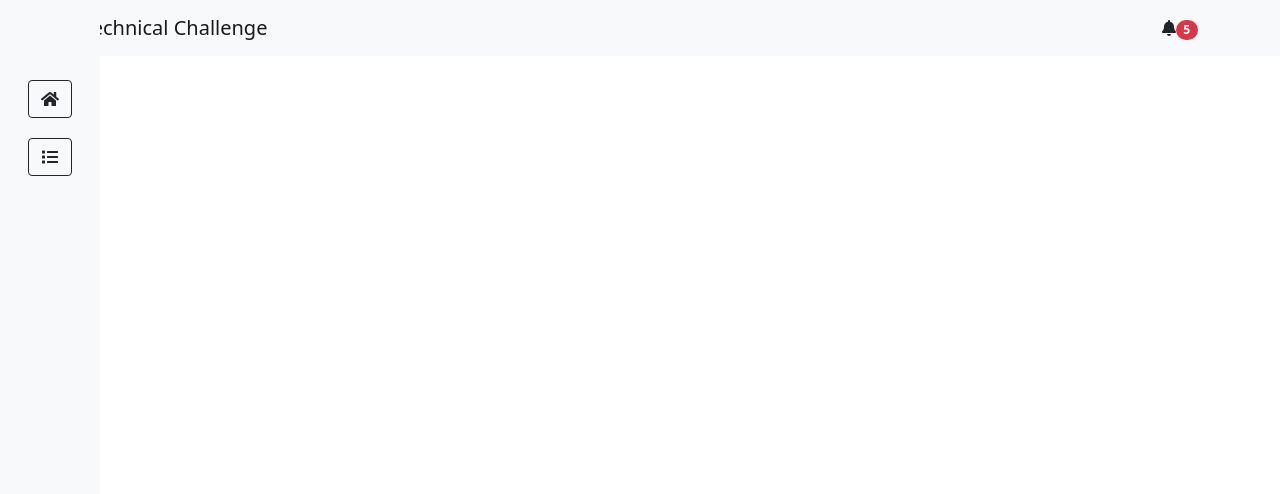
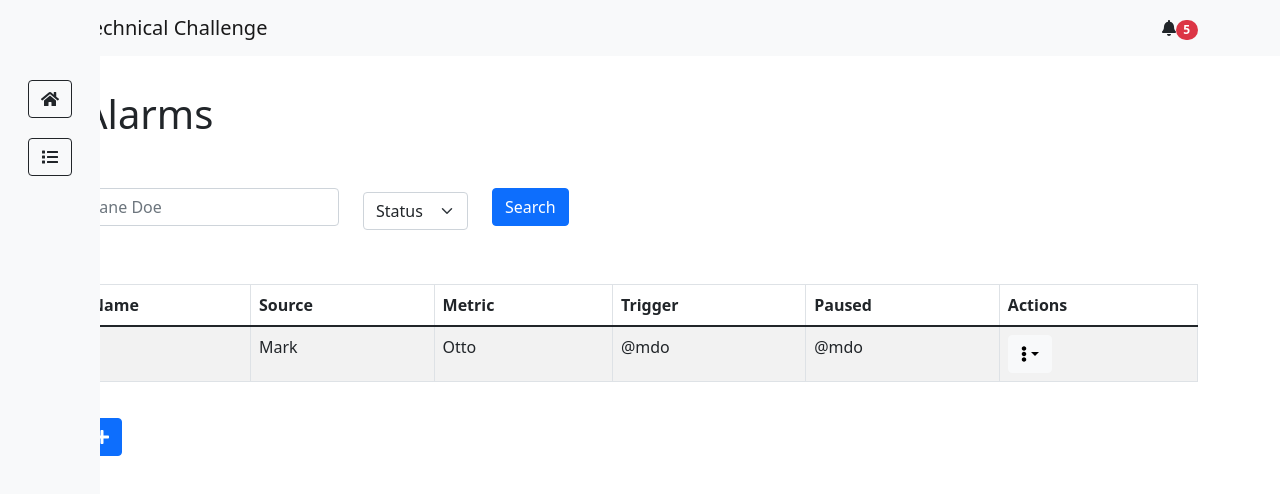
Before and after one commit to stellaasteinfeld/front-techCh, a React (Create React App) app in the folder demo-app/: page /alarms in a window 1280 px wide. Shown: the top 494 px of the page. Built offline with nearby package versions, Linux system fonts and the light colour scheme.

Commit message:
implementation of alarms landing

```diff
--- a/demo-app/src/views/AlarmsListing/AlarmsListing.js
+++ b/demo-app/src/views/AlarmsListing/AlarmsListing.js
@@ -1,5 +1,113 @@
-import React from "react";
+import React, {useState} from "react";
+
+import { FontAwesomeIcon } from '@fortawesome/react-fontawesome';
+import { faEllipsisV, faPlus } from '@fortawesome/free-solid-svg-icons';
+import Container from "react-bootstrap/Container";
+import Row from "react-bootstrap/Row";
+import Col from 'react-bootstrap/Col';
+import Form from 'react-bootstrap/Form';
+import Button from "react-bootstrap/Button";
+import Table from "react-bootstrap/Table";
+import Dropdown from "react-bootstrap/Dropdown";
+import Modal from "react-bootstrap/Modal";
+
+
+import './AlarmsListing.scss';
 
 export default function AlarmsListing() {
-    return <h2>Alarms</h2>;
+    const [show, setShow] = useState(false);
+
+    const handleClose = () => setShow(false);
+    const handleShow = () => setShow(true);
+
+    return (
+        <Container className="alarms">
+            <h1>Alarms</h1>
+            <Form>
+                <Row className="align-items-center">
+                    <Col xs="auto">
+                        <Form.Label htmlFor="inlineFormInput" visuallyHidden>
+                            Name
+                        </Form.Label>
+                        <Form.Control
+                            className="mb-2"
+                            id="inlineFormInput"
+                            placeholder="Jane Doe"
+                        />
+                    </Col>
+                    <Col xs="auto">
+                        <Form.Label
+                            className="me-sm-2"
+                            htmlFor="inlineFormCustomSelect"
+                            visuallyHidden
+                        >
+                            Status
+                        </Form.Label>
+                        <Form.Select className="me-sm-2" id="inlineFormCustomSelect">
+                            <option value="0">Status</option>
+                            <option value="1">One</option>
+                            <option value="2">Two</option>
+                            <option value="3">Three</option>
+                        </Form.Select>
+                    </Col>
+                    <Col xs="auto">
+                        <Button type="submit" className="mb-2">
+                            Search
+                        </Button>
+                    </Col>
+                </Row>
+            </Form>
+            <Table className="alarms--table" striped bordered hover>
+                <thead>
+                <tr>
+                    <th>Name</th>
+                    <th>Source</th>
+                    <th>Metric</th>
+                    <th>Trigger</th>
+                    <th>Paused</th>
+                    <th>Actions</th>
+                </tr>
+                </thead>
+                <tbody>
+                <tr>
+                    <td>1</td>
+                    <td>Mark</td>
+                    <td>Otto</td>
+                    <td>@mdo</td>
+                    <td>@mdo</td>
+                    <td>
+                        <Dropdown>
+                            <Dropdown.Toggle variant="light" id="dropdown-basic">
+                                <FontAwesomeIcon icon={faEllipsisV} />
+                            </Dropdown.Toggle>
+
+                            <Dropdown.Menu>
+                                <Dropdown.Item href="#/action-1">Action</Dropdown.Item>
+                                <Dropdown.Item href="#/action-2">Another action</Dropdown.Item>
+                                <Dropdown.Item href="#/action-3">Something else</Dropdown.Item>
+                            </Dropdown.Menu>
+                        </Dropdown>
+                    </td>
+                </tr>
+                </tbody>
+            </Table>
+            <Button variant="primary" className="alarms--new" onClick={handleShow}>
+                <FontAwesomeIcon icon={faPlus} />
+            </Button>
+            <Modal show={show} onHide={handleClose}>
+                <Modal.Header closeButton>
+                    <Modal.Title>Modal heading</Modal.Title>
+                </Modal.Header>
+                <Modal.Body>Woohoo, you're reading this text in a modal!</Modal.Body>
+                <Modal.Footer>
+                    <Button variant="secondary" onClick={handleClose}>
+                        Close
+                    </Button>
+                    <Button variant="primary" onClick={handleClose}>
+                        Save Changes
+                    </Button>
+                </Modal.Footer>
+            </Modal>
+        </Container>
+    );
 }
--- /dev/null
+++ b/demo-app/src/views/AlarmsListing/AlarmsListing.scss
@@ -0,0 +1,14 @@
+.alarms {
+  padding-top: 90px;
+  padding-left: 50px;
+  h1 {
+    margin-bottom: 50px;
+  }
+  &--table {
+    margin-top: 50px;
+  }
+  &--new {
+    margin-top: 20px;
+    border-radius: 50%;
+  }
+}
```
